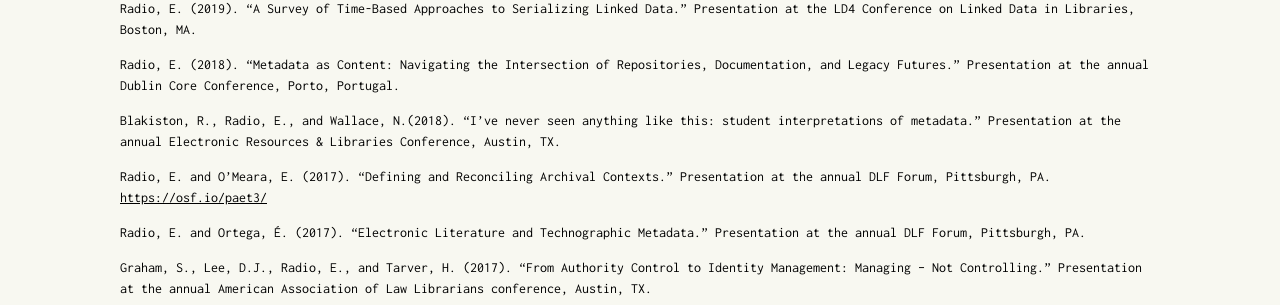
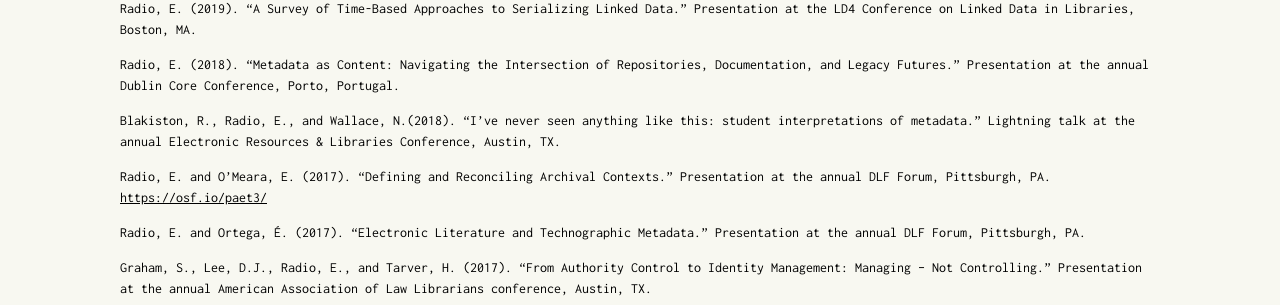
Before and after one commit to erikradio/erikradio.github.io, a Jekyll site: the page built from works.md, in a window 1280 px wide and 900 px high, scrolled down 1310 px. Shown: the part 147-452 px from the top of the window. Built offline with Jekyll 4.4.1, drawn with Linux system fonts in a browser that asks for light colours.

Commit message:
Update works.md

```diff
--- a/works.md
+++ b/works.md
@@ -55,7 +55,7 @@
 
 Radio, E. (2018). "Metadata as Content: Navigating the Intersection of Repositories, Documentation, and Legacy Futures." Presentation at the annual Dublin Core Conference, Porto, Portugal.
 
-Blakiston, R.,  Radio, E., and Wallace, N.(2018). "I’ve never seen anything like this: student interpretations of metadata." Presentation at the annual Electronic Resources & Libraries Conference, Austin, TX.
+Blakiston, R.,  Radio, E., and Wallace, N.(2018). "I’ve never seen anything like this: student interpretations of metadata." Lightning talk at the annual Electronic Resources & Libraries Conference, Austin, TX.
 
 Radio, E. and O’Meara, E. (2017). "Defining and Reconciling Archival Contexts." Presentation at the annual DLF Forum, Pittsburgh, PA. [https://osf.io/paet3/](https://osf.io/paet3/)
 
```
